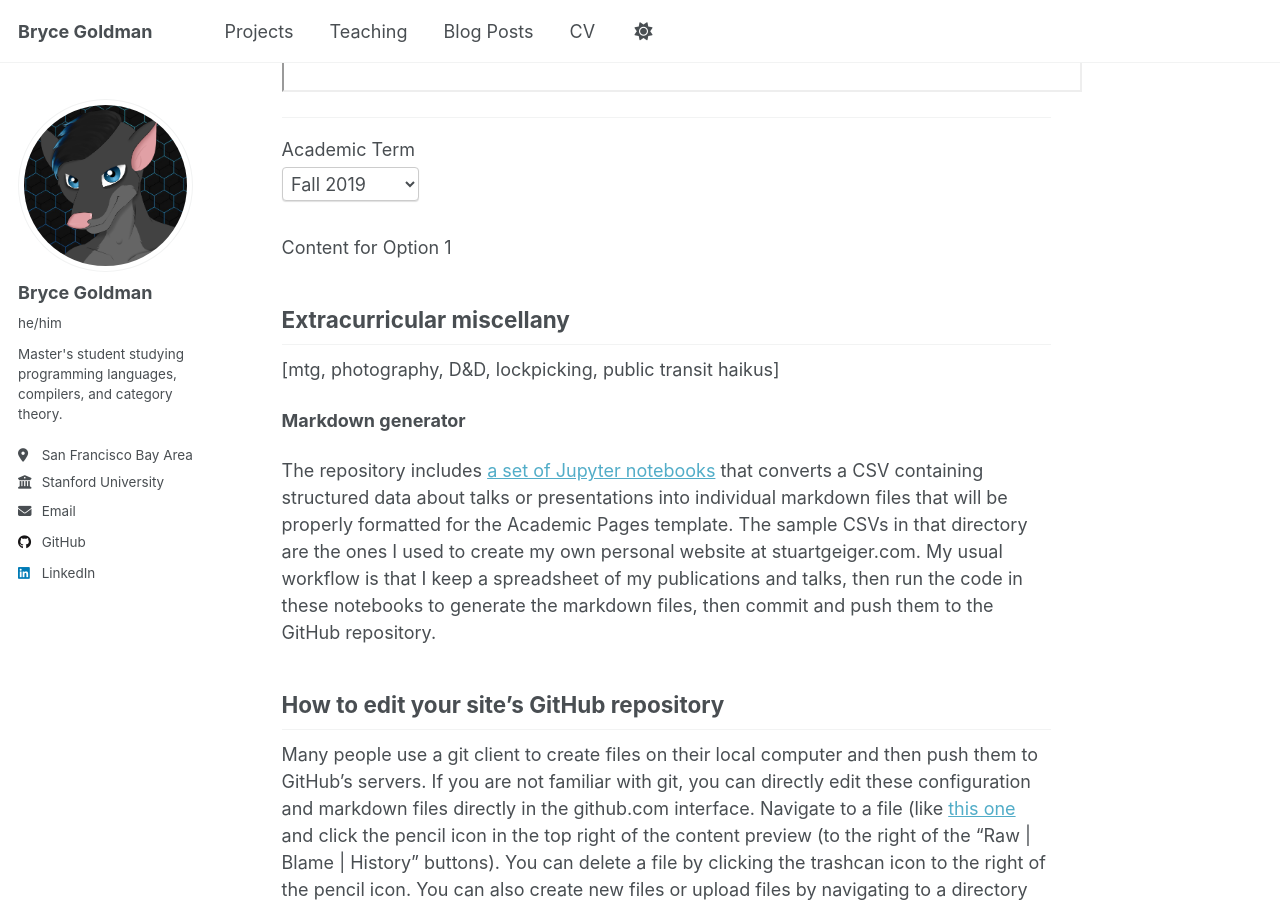
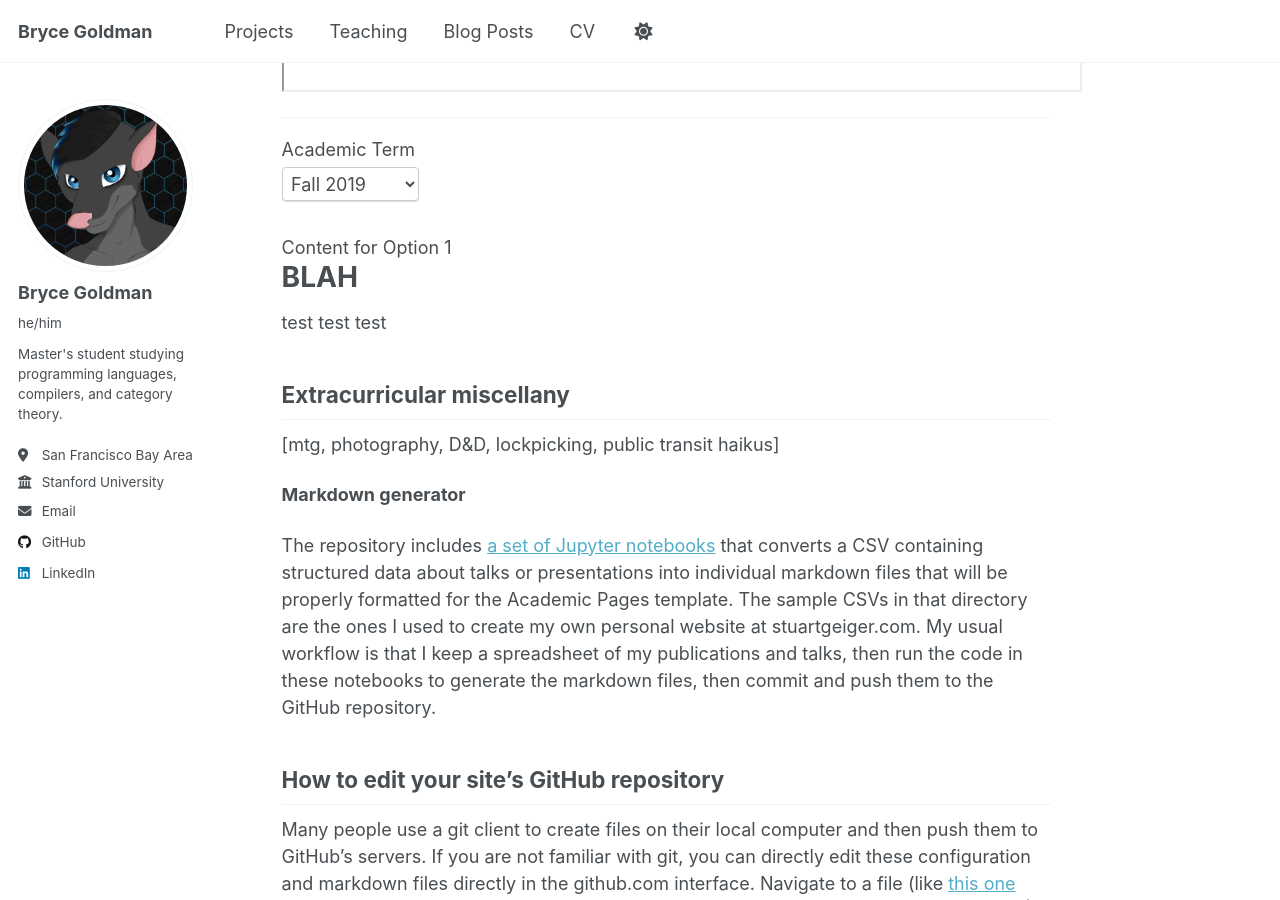
Before and after one commit to Alkizar/alkizar.github.io, a Jekyll site: the page built from _pages/about.md, in a window 1280 px wide and 900 px high, scrolled down 2400 px. Built offline with Jekyll 4.4.1, drawn with Linux system fonts in a browser that asks for light colours.

Commit message:
testing coursework content

```diff
--- a/_pages/about.md
+++ b/_pages/about.md
@@ -48,7 +48,7 @@ Coursework
   <option value="s20">Spring 2020</option>
 </select>
 
-<div id='contentf19' style="display: block;">Content for Option 1</div>
+<div id='contentf19' style="display: block;">Content for Option 1 <h1> BLAH </h1> <p> test test test</p></div>
 <div id='contents20' style="display: none;">Content for Option 2</div>
 
 <script>
```
